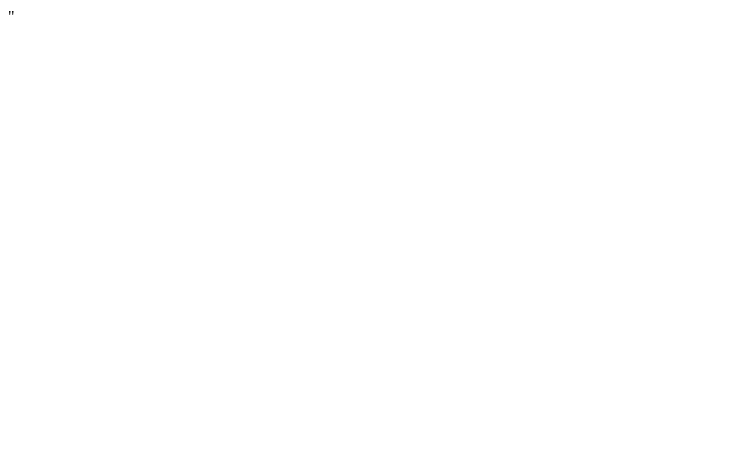
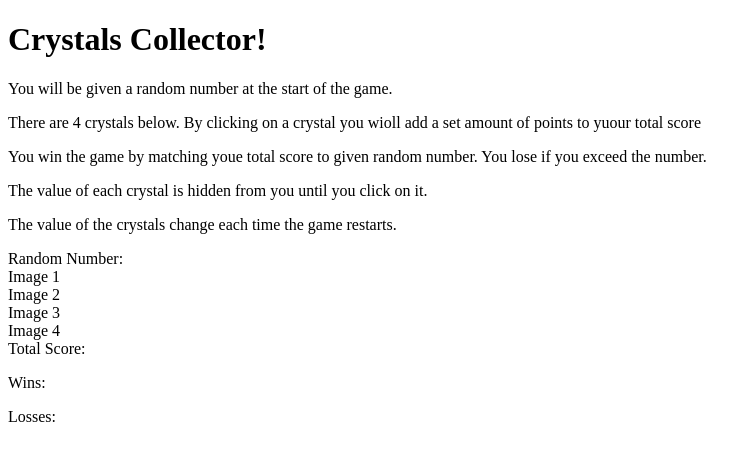
Before and after one commit to sportlo2/Unit-4-Game, a plain HTML site: page index.html in a window 1280 px wide. Shown: the whole page, without its empty margins (0-756 px from the left). Drawn offline with nearby package versions, Linux system fonts and the light colour scheme.

Commit message:
HTML updated

```diff
--- a/assets/javascript/game.js
+++ b/assets/javascript/game.js
@@ -1,8 +1,8 @@
-// generate random number 1-50
+// generate random number 19-20
 
 // display 4 crystals and assign a number to it.
 // Add click functions that updates total value.
-// Value of each crystal should be between 1-15
+// Value of each crystal should be between 1-12
 
 // *****Ending game
 
--- a/index.html
+++ b/index.html
@@ -1,14 +1,69 @@
 <!DOCTYPE html>
 <html lang="en">
+
 <head>
     <meta charset="UTF-8">
     <meta name="viewport" content="width=device-width, initial-scale=1.0">
     <title>Crystal Collector</title>
 
     <link rel="stylesheet" type="text/css" href="/assets/css/style.css">
+    <script src="https://ajax.googleapis.com/ajax/libs/jquery/3.5.1/jquery.min.js"></script>
 </head>
+
 <body>
+    <header>
+        <h1> Crystals Collector! </h1>
+    </header>
 
-    <script src="/assets/javascript/game.js"></script>"
+    <div id="instructions">
+        <p>
+            You will be given a random number at the start of the game.
+        </p>
+        <p>
+            There are 4 crystals below. By clicking on a crystal you wioll add a set amount of points to yuour total
+            score
+        </p>
+        <p>
+            You win the game by matching youe total score to given random number. You lose if you exceed the number.
+        </p>
+        <p>
+            The value of each crystal is hidden from you until you click on it.
+        </p>
+        <p>
+            The value of the crystals change each time the game restarts.
+        </p>
+
+    </div>
+    <div>
+        <div class="row">
+            <div class="col-md-4">
+                Random Number:
+            </div>
+            <div class="col-md-2">
+                Image 1
+            </div>
+            <div class="col-md-2">
+                Image 2
+            </div>
+            <div class="col-md-2">
+                Image 3
+            </div>
+            <div class="col-md-2">
+                Image 4
+            </div>
+        </div>
+        <div class="row">
+            <div class="col-md-6">
+                Total Score:
+            </div>
+            <div class="col-md-6">
+                <p id="totalWins">Wins:</p>
+                <p id="totalLosses">Losses:</p>
+            </div>
+        </div>
+
+    </div>
+    <script src="/assets/javascript/game.js"></script>
 </body>
+
 </html>
```
